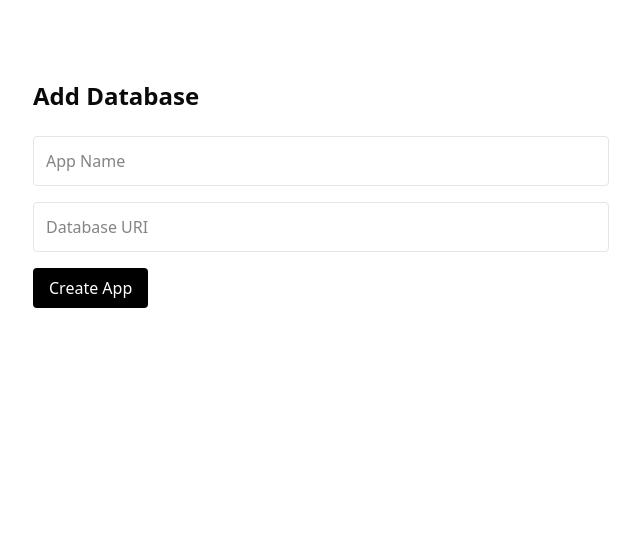
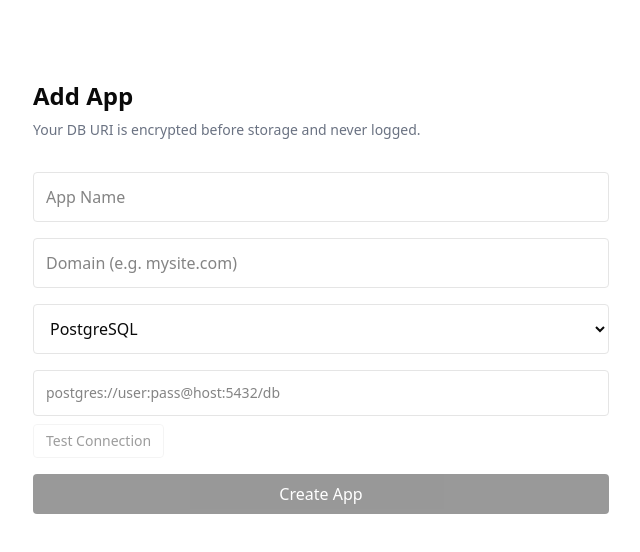
Before and after one commit to naaakul/anton, a Next.js app in the folder app/: page /apps in a window 1280 px wide. Shown: the top 552 px of the page, without its empty margins (319-959 px from the left). Built offline with nearby package versions, Linux system fonts and the light colour scheme; a web font is replaced by a local one.

Commit message:
feat: add DB connection test UI and update schema with dbType, domain, encryptedDbUri

```diff
--- a/app/app/apps/page.tsx
+++ b/app/app/apps/page.tsx
@@ -3,44 +3,68 @@
 import { useState } from "react"
 import { useRouter } from "next/navigation"
 
+type DbType = "POSTGRES" | "MONGODB"
+type TestStatus = "idle" | "testing" | "ok" | "fail"
+
 export default function AppsPage() {
   const router = useRouter()
 
   const [name, setName] = useState("")
+  const [domain, setDomain] = useState("")
+  const [dbType, setDbType] = useState<DbType>("POSTGRES")
   const [dbUri, setDbUri] = useState("")
+  const [testStatus, setTestStatus] = useState<TestStatus>("idle")
+  const [testError, setTestError] = useState("")
   const [loading, setLoading] = useState(false)
+
+  async function handleTestConnection() {
+    setTestStatus("testing")
+    setTestError("")
+
+    const res = await fetch("/api/apps/test-connection", {
+      method: "POST",
+      headers: { "Content-Type": "application/json" },
+      body: JSON.stringify({ dbUri, dbType }),
+    })
+
+    if (res.ok) {
+      setTestStatus("ok")
+    } else {
+      const data = await res.json()
+      setTestStatus("fail")
+      setTestError(data.error ?? "Connection failed")
+    }
+  }
 
   async function handleSubmit(e: React.FormEvent) {
     e.preventDefault()
+    if (testStatus !== "ok") return // must test first
 
     setLoading(true)
 
     const res = await fetch("/api/apps/create", {
       method: "POST",
-      headers: {
-        "Content-Type": "application/json"
-      },
-      body: JSON.stringify({ name, dbUri })
+      headers: { "Content-Type": "application/json" },
+      body: JSON.stringify({ name, domain, dbType, dbUri }),
     })
 
     setLoading(false)
 
     if (res.ok) {
-      router.refresh()
-      setName("")
-      setDbUri("")
+      router.push("/apps") // or wherever your app list lives
     }
   }
 
+  const canSubmit = testStatus === "ok" && name && domain && dbUri && !loading
+
   return (
     <div className="max-w-xl mx-auto mt-20">
-
-      <h1 className="text-2xl font-bold mb-6">
-        Add Database
-      </h1>
+      <h1 className="text-2xl font-bold mb-2">Add App</h1>
+      <p className="text-sm text-gray-500 mb-8">
+        Your DB URI is encrypted before storage and never logged.
+      </p>
 
       <form onSubmit={handleSubmit} className="space-y-4">
-
         <input
           type="text"
           placeholder="App Name"
@@ -52,20 +76,66 @@ export default function AppsPage() {
 
         <input
           type="text"
-          placeholder="Database URI"
-          value={dbUri}
-          onChange={(e) => setDbUri(e.target.value)}
+          placeholder="Domain (e.g. mysite.com)"
+          value={domain}
+          onChange={(e) => setDomain(e.target.value.replace(/^https?:\/\//, ""))}
           className="w-full border p-3 rounded"
           required
         />
 
+        <select
+          value={dbType}
+          onChange={(e) => {
+            setDbType(e.target.value as DbType)
+            setTestStatus("idle") // reset test if type changes
+          }}
+          className="w-full border p-3 rounded bg-white"
+        >
+          <option value="POSTGRES">PostgreSQL</option>
+          <option value="MONGODB">MongoDB</option>
+        </select>
+
+        <div className="space-y-2">
+          <input
+            type="password"       // password field so URI isn't visible in browser history
+            placeholder={
+              dbType === "POSTGRES"
+                ? "postgres://user:pass@host:5432/db"
+                : "mongodb+srv://user:pass@cluster.mongodb.net/db"
+            }
+            value={dbUri}
+            onChange={(e) => {
+              setDbUri(e.target.value)
+              setTestStatus("idle") // reset test if URI changes
+            }}
+            className="w-full border p-3 rounded font-mono text-sm"
+            required
+          />
+
+          <button
+            type="button"
+            onClick={handleTestConnection}
+            disabled={!dbUri || testStatus === "testing"}
+            className="text-sm px-3 py-1.5 border rounded hover:bg-gray-50 disabled:opacity-40"
+          >
+            {testStatus === "testing" ? "Testing..." : "Test Connection"}
+          </button>
+
+          {testStatus === "ok" && (
+            <p className="text-sm text-green-600">Connection successful</p>
+          )}
+          {testStatus === "fail" && (
+            <p className="text-sm text-red-500">{testError}</p>
+          )}
+        </div>
+
         <button
-          className="bg-black text-white px-4 py-2 rounded"
-          disabled={loading}
+          type="submit"
+          className="bg-black text-white px-4 py-2 rounded disabled:opacity-40 w-full"
+          disabled={!canSubmit}
         >
-          {loading ? "Saving..." : "Create App"}
+          {loading ? "Creating..." : "Create App"}
         </button>
-
       </form>
     </div>
   )
```
Also changed, not shown: 2 other files (tests, documents, lock files or other folders).
